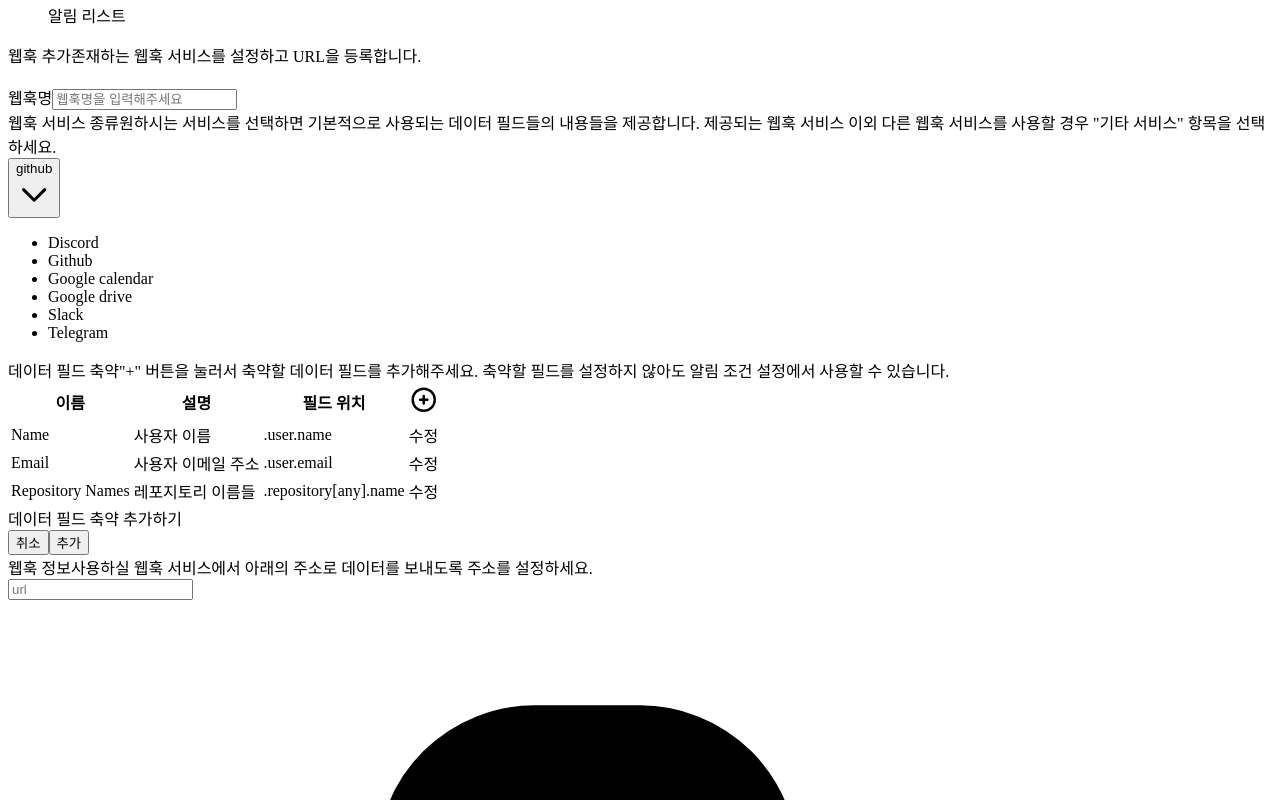
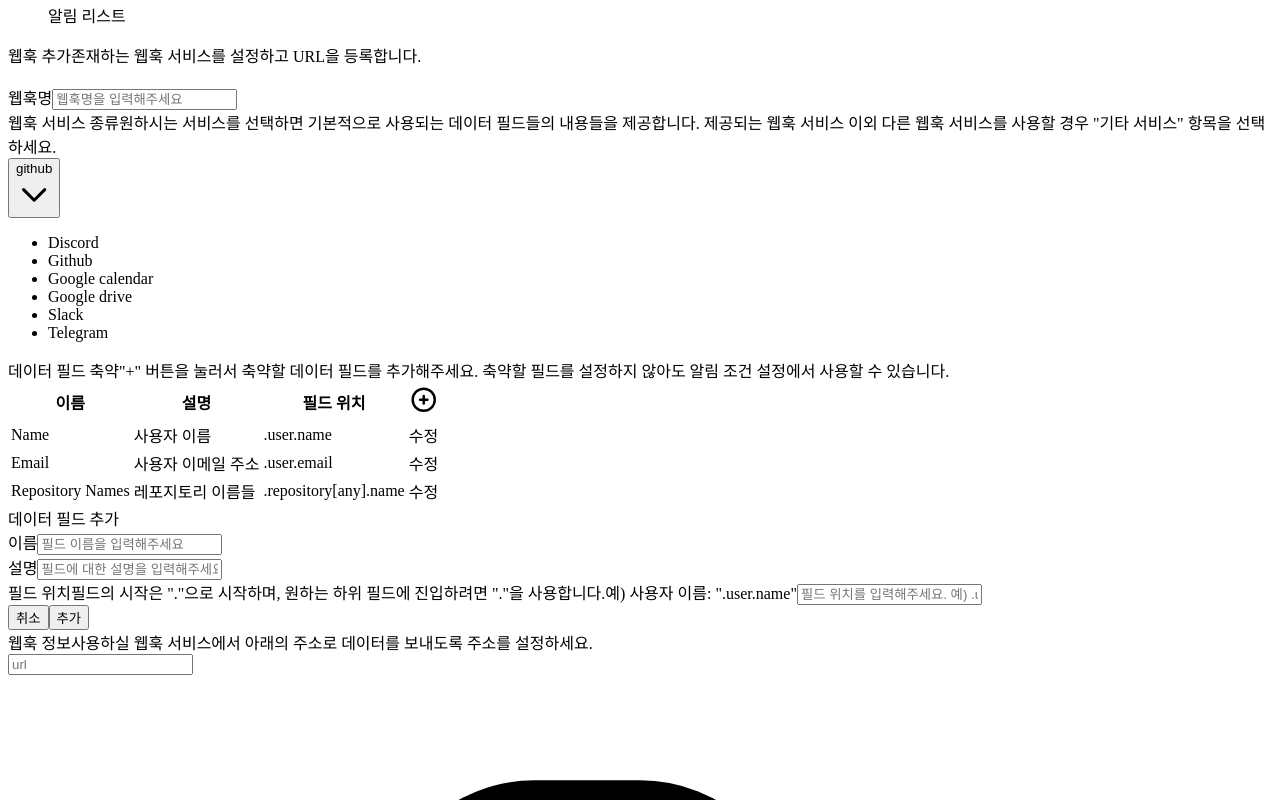
Before and after one commit to ideal6/Captain_Hook_Web, a Next.js app: page /webhooks/add in a window 1280 px wide. Both pictures are taken after a click on the icon 423 px from the left and 4169 px from the top of the page. Shown: the part 3769-4569 px from the top of the page. Built offline with nearby package versions, Linux system fonts and the light colour scheme.

Commit message:
feat: add Webhook Data Field Modal UI

```diff
--- a/components/molecules/notificationitem/index.tsx
+++ b/components/molecules/notificationitem/index.tsx
@@ -5,7 +5,7 @@ import Span from '../../atoms/span'
 
 interface NotificationItemProps {
   name: string
-  createdAt: Date
+  createdAt: string
   dependentWebhooks: Array<string>
   methods: Array<string>
 }
@@ -16,7 +16,7 @@ const NotificationItem: React.FC<NotificationItemProps> = ({
   dependentWebhooks,
   methods,
 }) => {
-  // TODO: recentDate 변환
+  const time = new Date(createdAt)
 
   return (
     <Box
@@ -38,7 +38,7 @@ const NotificationItem: React.FC<NotificationItemProps> = ({
             {name}
           </Span>
           <Span spacing="" fontSize="normal" fontColor="gray-default">
-            {`최근 받은 날짜: ${createdAt}`}
+            {`생성 날짜: ${time.toLocaleString()}`}
           </Span>
         </div>
       </div>
--- a/components/molecules/webhookitem/index.tsx
+++ b/components/molecules/webhookitem/index.tsx
@@ -5,11 +5,12 @@ import Span from '../../atoms/span'
 interface WebhookItemProps {
   type: string
   name: string
-  createdAt: Date
+  createdAt: string
 }
 
 const WebhookItem: React.FC<WebhookItemProps> = ({ type, name, createdAt }) => {
   // TODO: recentDate 변환
+  const time = new Date(createdAt)
 
   return (
     <Box
@@ -30,7 +31,7 @@ const WebhookItem: React.FC<WebhookItemProps> = ({ type, name, createdAt }) => {
           {name}
         </Span>
         <Span spacing="" fontSize="normal" fontColor="gray-default">
-          {`최근 받은 날짜: ${createdAt}`}
+          {`생성 날짜: ${time.toLocaleString()}`}
         </Span>
       </div>
     </Box>
--- a/components/molecules/webhooksetting/index.tsx
+++ b/components/molecules/webhooksetting/index.tsx
@@ -106,7 +106,78 @@ const WebhookSetting: React.FC<WebhookSettingProps> = ({
           leftHandler={toggleAdd}
           confirmHandler={(e) => console.log(e)}
         >
-          데이터 필드 축약 추가하기
+          <div className={cn('flex flex-col')}>
+            <Span
+              spacing="mb-5"
+              fontSize="subTitle"
+              fontColor="gray-800"
+              fontWeight="bold"
+            >
+              데이터 필드 추가
+            </Span>
+            <div className={cn('flex flex-col')}>
+              <label
+                htmlFor="field-name"
+                className={cn('text-base font-bold text-gray-800')}
+              >
+                이름
+              </label>
+              <Input
+                type="text"
+                id="field-name"
+                name="field-name"
+                spacing="mt-2 mb-6"
+                size="normal"
+                placeholder="필드 이름을 입력해주세요"
+                // value={}
+                onChange={(e) => console.log(e)}
+              />
+            </div>
+            <div className={cn('flex flex-col')}>
+              <label
+                htmlFor="description"
+                className={cn('text-base font-bold text-gray-800')}
+              >
+                설명
+              </label>
+              <Input
+                type="text"
+                id="description"
+                name="description"
+                spacing="mt-2 mb-6"
+                size="big"
+                placeholder="필드에 대한 설명을 입력해주세요"
+                // value={}
+                onChange={(e) => console.log(e)}
+              />
+            </div>{' '}
+            <div className={cn('flex flex-col')}>
+              <label
+                htmlFor="description"
+                className={cn('text-base font-bold text-gray-800')}
+              >
+                필드 위치
+              </label>
+              <Span spacing="mt-2 mb-1" fontSize="small" fontColor="gray-600">
+                {
+                  '필드의 시작은 "."으로 시작하며, 원하는 하위 필드에 진입하려면 "."을 사용합니다.'
+                }
+              </Span>
+              <Span spacing="mb-3" fontSize="small" fontColor="gray-600">
+                {'예) 사용자 이름: ".user.name"'}
+              </Span>
+              <Input
+                type="text"
+                id="description"
+                name="description"
+                spacing="mb-3"
+                size="big"
+                placeholder="필드 위치를 입력해주세요. 예) .user.name"
+                // value={}
+                onChange={(e) => console.log(e)}
+              />
+            </div>
+          </div>
         </Modal>
         {/* 수정 모달 */}
         <Modal
--- a/components/organisms/webhookadd/index.tsx
+++ b/components/organisms/webhookadd/index.tsx
@@ -39,8 +39,8 @@ const WebhookAdd: React.FC = () => {
     name: '',
     type: 'github',
     fields: [],
-    createdAt: new Date(),
-    updatedAt: new Date(),
+    createdAt: '',
+    updatedAt: '',
   })
   const submitCallback = useCallback(() => {
     const apiClient = getApiClient()
--- a/components/organisms/webhooklist/index.tsx
+++ b/components/organisms/webhooklist/index.tsx
@@ -53,7 +53,7 @@ const WebhookList: React.FC<WebhookListProps> = ({ spacing }) => {
       </div>
       {/* 3. 웹훅 list */}
       <div>
-        {webhooks.map(({ id, type, name, createdAt = new Date() }) => (
+        {webhooks.map(({ id, type, name, createdAt }) => (
           <WebhookItem key={id} type={type} name={name} createdAt={createdAt} />
         ))}
       </div>
--- a/types/notification.ts
+++ b/types/notification.ts
@@ -5,6 +5,6 @@ export default interface Notification {
   histories: []
   dependentWebhooks: string[]
   methods: string[]
-  createdAt: Date
-  updatedAt: Date
+  createdAt: string
+  updatedAt: string
 }
--- a/types/webhook.ts
+++ b/types/webhook.ts
@@ -7,6 +7,6 @@ export default interface Webhook {
     description: string
     field: string
   }[]
-  createdAt: Date
-  updatedAt: Date
+  createdAt: string
+  updatedAt: string
 }
```
